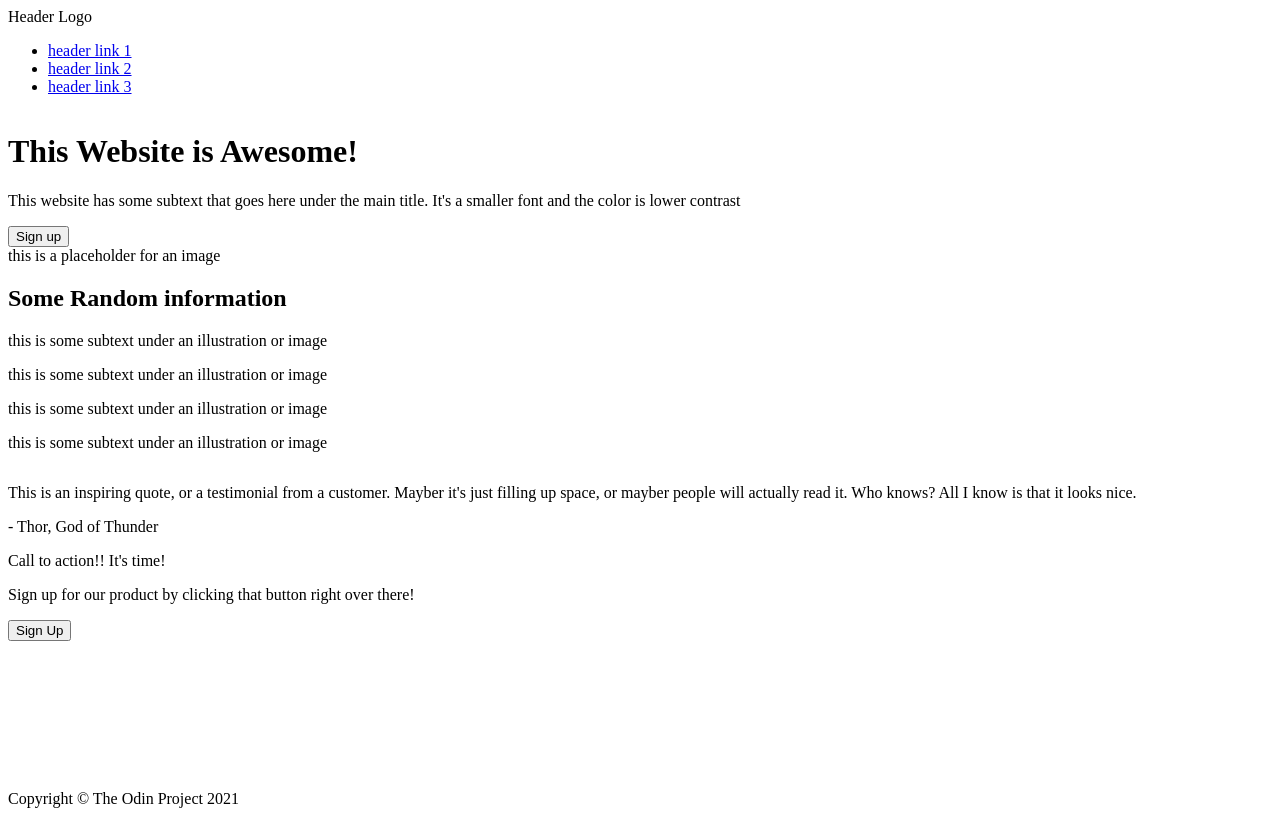
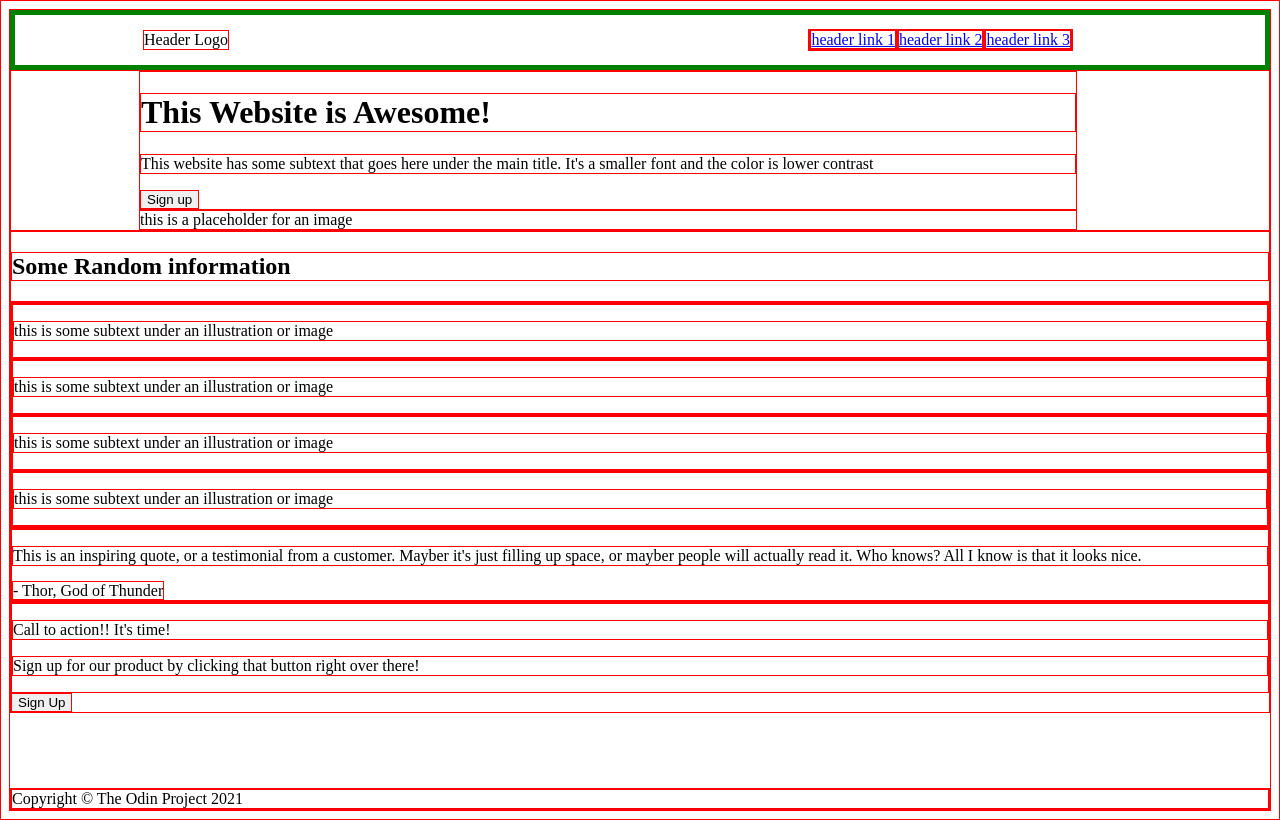
Before and after one commit to WilAm1/Landing-Page, a plain HTML site: page index.html in a window 1280 px wide. Drawn offline with Linux system fonts and the light colour scheme.

Commit message:
Adjust header

```diff
--- a/style.css
+++ b/style.css
@@ -4,6 +4,33 @@ body {
     flex-direction: column;
 }
 
+* {
+    border: solid red 1px;
+}
+
+
+/* Header section */
+
+header {
+    height: 50px;
+    border: green solid 5px;
+    display: flex;
+    justify-content: space-between;
+    align-items: center;
+}
+
+ul.header-links {
+    display: flex;
+    list-style-type: none;
+    margin: 0;
+    padding: 0;
+}
+
+header,
+.top-content {
+    padding: 0 15vw 0 10vw;
+}
+
 footer {
     margin-top: auto;
 }
```
